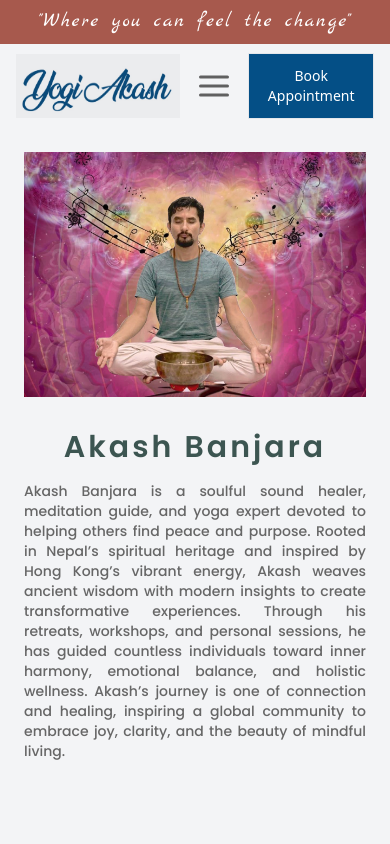
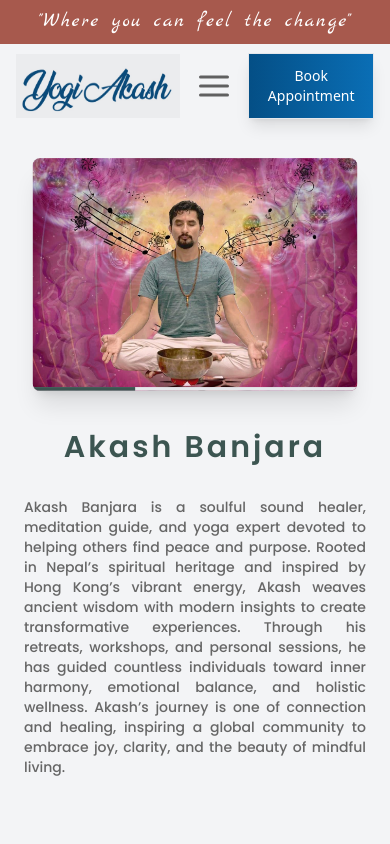
Before and after one commit to shashankapoudel/master-akash-portfolio, a React (Vite) app: page / in a window 390 px wide. Shown: the top 844 px of the page. Built offline with nearby package versions, Linux system fonts and the light colour scheme.

Commit message:
latest changes

```diff
--- a/src/components/header.jsx
+++ b/src/components/header.jsx
@@ -63,7 +63,7 @@ const Header = () => {
 
                 <button
                     onClick={() => navigate('/contact')}
-                    className='border px-1  lg:px-8 py-3  bg-[#044F86] text-white text-sm'>
+                    className='border px-1  lg:px-8 py-3  bg-[#044F86] text-white text-sm bg-gradient-to-r from-[#044F86] to-[#0A6EB5]    shadow-lg hover:shadow-xl transform transition-all duration-300  ease-out hover:-translate-y-1 active:translate-y-0 active:scale-105'>
                     Book Appointment
                 </button>
 
--- a/src/pages/contact.jsx
+++ b/src/pages/contact.jsx
@@ -15,7 +15,7 @@ const Contact = () => {
     return (
         <div className="flex  w-full ">
 
-            <div className="flex flex-col lg:flex-row  lg:m-12 m-0 lg:border  w-full  font-playfair-display h-full lg:tracking-wider tracking-wide bg-[#FFFFFF]">
+            <div className="flex flex-col lg:flex-row  lg:m-8 m-0 lg:border  w-full  font-playfair-display h-full lg:tracking-wider tracking-wide bg-[#FFFFFF]">
 
                 <div className="flex flex-col items-center lg:w-1/2 w-full md:w-full  p-6 lg:p-12 gap-2 lg:gap-2">
 
--- a/src/pages/homePage.jsx
+++ b/src/pages/homePage.jsx
@@ -46,6 +46,75 @@
 
 
 
+// import React, { useState, useEffect } from 'react';
+// import ServiceCard from '../components/ServiceCard';
+// import GalleryCard from '../components/GalleryCard';
+// import { motion, AnimatePresence } from 'framer-motion';
+
+// const Home = () => {
+//     const images = [
+//         '/Images/homePhoto.jpg',
+//         '/Images/services.jpg',
+//     ];
+
+//     const [currentImageIndex, setCurrentImageIndex] = useState(0);
+
+//     useEffect(() => {
+//         const interval = setInterval(() => {
+//             setCurrentImageIndex((prevIndex) => (prevIndex + 1) % images.length);
+//         }, 4000);
+
+//         return () => clearInterval(interval);
+//     }, []);
+
+//     return (
+//         <div className='m-2 lg:m-6'>
+
+//             <div className="flex flex-col lg:flex-row justify-between p-4 gap-4">
+
+//                 <div className="flex items-center justify-center w-full lg:w-1/2 order-none lg:order-1 p-0  lg:p-6">
+//                     <motion.div
+//                         key={images[currentImageIndex]}
+//                         initial={{ opacity: 0, x: -50 }}
+//                         animate={{ opacity: 1, x: 0 }}
+//                         exit={{ opacity: 0, x: 50 }}
+//                         transition={{ duration: 0.8 }}
+//                         className=""
+//                     >
+//                         <img
+//                             src={images[currentImageIndex]}
+//                             alt={`HomePage photo ${currentImageIndex + 1}`}
+//                             className="w-auto h-full object-cover lg:rounded-none px-0 lg:px-6"
+//                         />
+//                     </motion.div>
+//                 </div>
+
+//                 <div className="w-full lg:w-1/2 flex flex-col items-center justify-center p-0 lg:p-8 py-4">
+//                     <p className="flex items-start justify-start text-3xl font-semibold tracking-widest text-[#3c5551] font-poppins text-start">
+//                         Akash Banjara
+//                     </p>
+
+//                     <p className="text-[#666666] font-medium lg:text-lg text-sm font-poppins lg:tracking-wide tracking-normal text-justify max-w-4xl py-4">
+//                         Akash Banjara is a soulful sound healer, meditation guide, and yoga expert devoted to helping others find peace and purpose. Rooted in Nepal’s spiritual heritage and inspired by Hong Kong’s vibrant energy, Akash weaves ancient wisdom with modern insights to create transformative experiences. Through his retreats, workshops, and personal sessions, he has guided countless individuals toward inner harmony, emotional balance, and holistic wellness. Akash’s journey is one of connection and healing, inspiring a global community to embrace joy, clarity, and the beauty of mindful living.
+//                     </p>
+//                 </div>
+//             </div>
+
+//             <div className='p-0 lg:p-8'>
+//                 <ServiceCard />
+//             </div>
+//             <div className='p-0 lg:p-8'>
+//                 <GalleryCard />
+//             </div>
+//         </div>
+//     );
+// };
+
+// export default Home;
+
+
+
+
 import React, { useState, useEffect } from 'react';
 import ServiceCard from '../components/ServiceCard';
 import GalleryCard from '../components/GalleryCard';
@@ -69,43 +138,76 @@ const Home = () => {
 
     return (
         <div className='m-2 lg:m-6'>
+            <div className="flex flex-col lg:flex-row justify-between p-4 gap-4">
+                <div className="flex items-center justify-center w-full lg:w-1/2 order-none lg:order-1 p-0 lg:p-6">
+                    <AnimatePresence mode='wait'>
+                        <motion.div
+                            key={currentImageIndex}
+                            initial={{ opacity: 0, x: -30, scale: 0.9 }}
+                            animate={{ opacity: 1, x: 0, scale: 0.95 }}
+                            exit={{ opacity: 0, x: 50, scale: 0.9 }}
+                            transition={{ duration: 0.8, ease: 'easeInOut' }}
+                            className="relative overflow-hidden shadow-xl rounded-lg"
+                        >
+                            <img
+                                src={images[currentImageIndex]}
+                                alt={`HomePage photo ${currentImageIndex + 1}`}
+                                className="w-auto h-full object-cover transform transition-transform duration-500 hover:scale-[1.03]"
+                            />
 
-            <div className="flex flex-col lg:flex-row justify-between p-4 gap-4">
-
-                <div className="flex items-center justify-center w-full lg:w-1/2 order-none lg:order-1 p-0  lg:p-6">
-                    <motion.div
-                        key={images[currentImageIndex]}
-                        initial={{ opacity: 0, x: -50 }}
-                        animate={{ opacity: 1, x: 0 }}
-                        exit={{ opacity: 0, x: 50 }}
-                        transition={{ duration: 0.8 }}
-                        className=""
-                    >
-                        <img
-                            src={images[currentImageIndex]}
-                            alt={`HomePage photo ${currentImageIndex + 1}`}
-                            className="w-auto h-full object-cover lg:rounded-none px-0 lg:px-6"
-                        />
-                    </motion.div>
+                            <div className="absolute bottom-0 left-0 right-0 h-1 bg-gray-200">
+                                <motion.div
+                                    initial={{ width: 0 }}
+                                    animate={{ width: '100%' }}
+                                    transition={{ duration: 4, ease: 'linear' }}
+                                    className="h-full bg-[#3c5551]"
+                                />
+                            </div>
+                        </motion.div>
+                    </AnimatePresence>
                 </div>
 
-                <div className="w-full lg:w-1/2 flex flex-col items-center justify-center p-0 lg:p-8 py-4">
-                    <p className="flex items-start justify-start text-3xl font-semibold tracking-widest text-[#3c5551] font-poppins text-start">
+                <motion.div
+                    className="w-full lg:w-1/2 flex flex-col items-center justify-center p-0 lg:p-8 py-4"
+                    initial={{ opacity: 0, y: 20 }}
+                    animate={{ opacity: 1, y: 0 }}
+                    transition={{ delay: 0.5 }}
+                >
+                    <motion.p
+                        className="flex items-start justify-start text-3xl font-semibold tracking-widest text-[#3c5551] font-poppins text-start mb-4"
+                        whileHover={{ scale: 1.02 }}
+                    >
                         Akash Banjara
-                    </p>
+                    </motion.p>
 
-                    <p className="text-[#666666] font-medium lg:text-lg text-sm font-poppins lg:tracking-wide tracking-normal text-justify max-w-4xl py-4">
+                    <motion.p
+                        className="text-[#666666] font-medium lg:text-lg text-sm font-poppins lg:tracking-wide tracking-normal text-justify max-w-4xl py-4"
+                        initial={{ opacity: 0 }}
+                        animate={{ opacity: 1 }}
+                        transition={{ delay: 0.8 }}
+                    >
                         Akash Banjara is a soulful sound healer, meditation guide, and yoga expert devoted to helping others find peace and purpose. Rooted in Nepal’s spiritual heritage and inspired by Hong Kong’s vibrant energy, Akash weaves ancient wisdom with modern insights to create transformative experiences. Through his retreats, workshops, and personal sessions, he has guided countless individuals toward inner harmony, emotional balance, and holistic wellness. Akash’s journey is one of connection and healing, inspiring a global community to embrace joy, clarity, and the beauty of mindful living.
-                    </p>
-                </div>
+                    </motion.p>
+                </motion.div>
             </div>
 
-            <div className='p-0 lg:p-8'>
+            <motion.div
+                className='p-0 lg:p-8'
+                initial={{ opacity: 0 }}
+                animate={{ opacity: 1 }}
+                transition={{ delay: 1 }}
+            >
                 <ServiceCard />
-            </div>
-            <div className='p-0 lg:p-8'>
+            </motion.div>
+
+            <motion.div
+                className='p-0 lg:p-8'
+                initial={{ opacity: 0 }}
+                animate={{ opacity: 1 }}
+                transition={{ delay: 1.2 }}
+            >
                 <GalleryCard />
-            </div>
+            </motion.div>
         </div>
     );
 };
```
